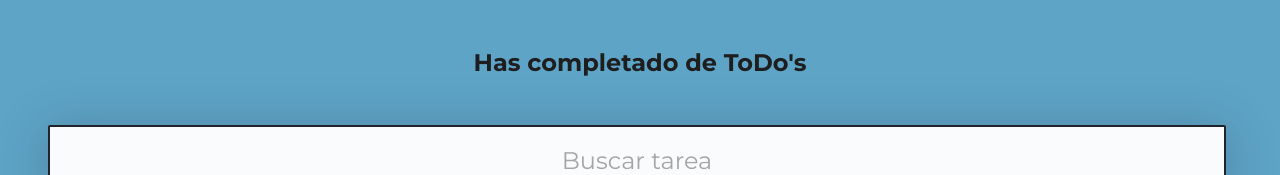
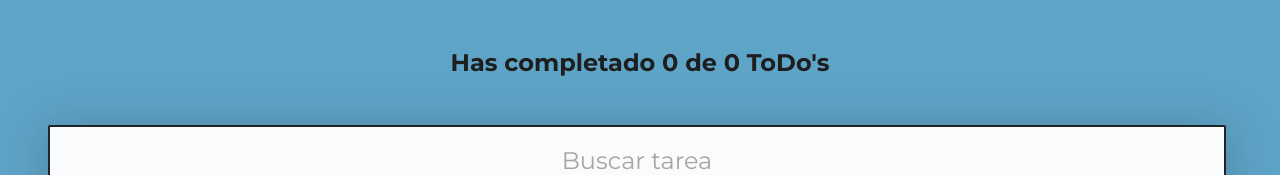
Before and after one commit to LuisEncastin/todoReactApp, a React (Create React App) app: page / in a window 1280 px wide. Shown: the top 175 px of the page. Built offline with nearby package versions, Linux system fonts and the light colour scheme.

Commit message:
Implementation of useContext

```diff
--- a/src/components/App/AppUI.js
+++ b/src/components/App/AppUI.js
@@ -7,20 +7,22 @@
 import { CreateTodoButton } from '..//CreateTodoButton/CreateTodoButton';
 
 function AppUI () {
+
+    const {
+        error,
+        loading,
+        searchedTodos,
+        completeToDo,
+        deleteToDo
+    } = React.useContext(ToDoContext);
+
     return (
         <React.Fragment>
             <TodoCounter/>
             <TodoSearch/>
              {/* //Properties from the consumer comes from "value" of the provider
-                Render props*/}
-            <ToDoContext.Consumer>
-                {({
-                    error,
-                    loading,
-                    searchedTodos,
-                    completeToDo,
-                    deleteToDo
-                })=>(
+                Render props
+                En este caso, eliminamos el React.consumer para usar React.useContext*/}
             <TodoList>
                 {error && <p>There was an error</p>}
                 {loading && <p>Loading ... </p>}
@@ -35,11 +37,9 @@
                         onDelete={()=>deleteToDo(toDo.text)}
                     />
             ))}
-                </TodoList>)}
-            </ToDoContext.Consumer>
+            </TodoList>
             <CreateTodoButton/>
         </React.Fragment>
-        );
-}
+    )}
 
 export { AppUI };
--- a/src/components/TodoCounter/TodoCounter.js
+++ b/src/components/TodoCounter/TodoCounter.js
@@ -1,9 +1,13 @@
 import React from 'react';
+import { ToDoContext } from '../TodoContext/TodoContext';
 import './TodoCounter.css';
 
-function TodoCounter({total, completed}) {
+function TodoCounter() {
+
+    const { totalToDos, completedToDos } = React.useContext(ToDoContext);
+
     return (
-        <h2 className="TodoCounter">Has completado {completed} de {total} ToDo's</h2>
+        <h2 className="TodoCounter">Has completado { completedToDos } de { totalToDos } ToDo's</h2>
     );
   }
 
--- a/src/components/TodoSearch/TodoSearch.js
+++ b/src/components/TodoSearch/TodoSearch.js
@@ -1,7 +1,10 @@
 import React from 'react';
+import { ToDoContext } from '../TodoContext/TodoContext';
 import './TodoSearch.css';
 
-function TodoSearch( {searchValue, setSearchValue} ) {
+function TodoSearch() {
+
+    const { searchValue, setSearchValue } = React.useContext(ToDoContext);
 
     const onSearchValueChange = (event) => {console.log(event.target.value); setSearchValue(event.target.value)}
 
```
Lines whose indentation alone changed are shown as unchanged.
